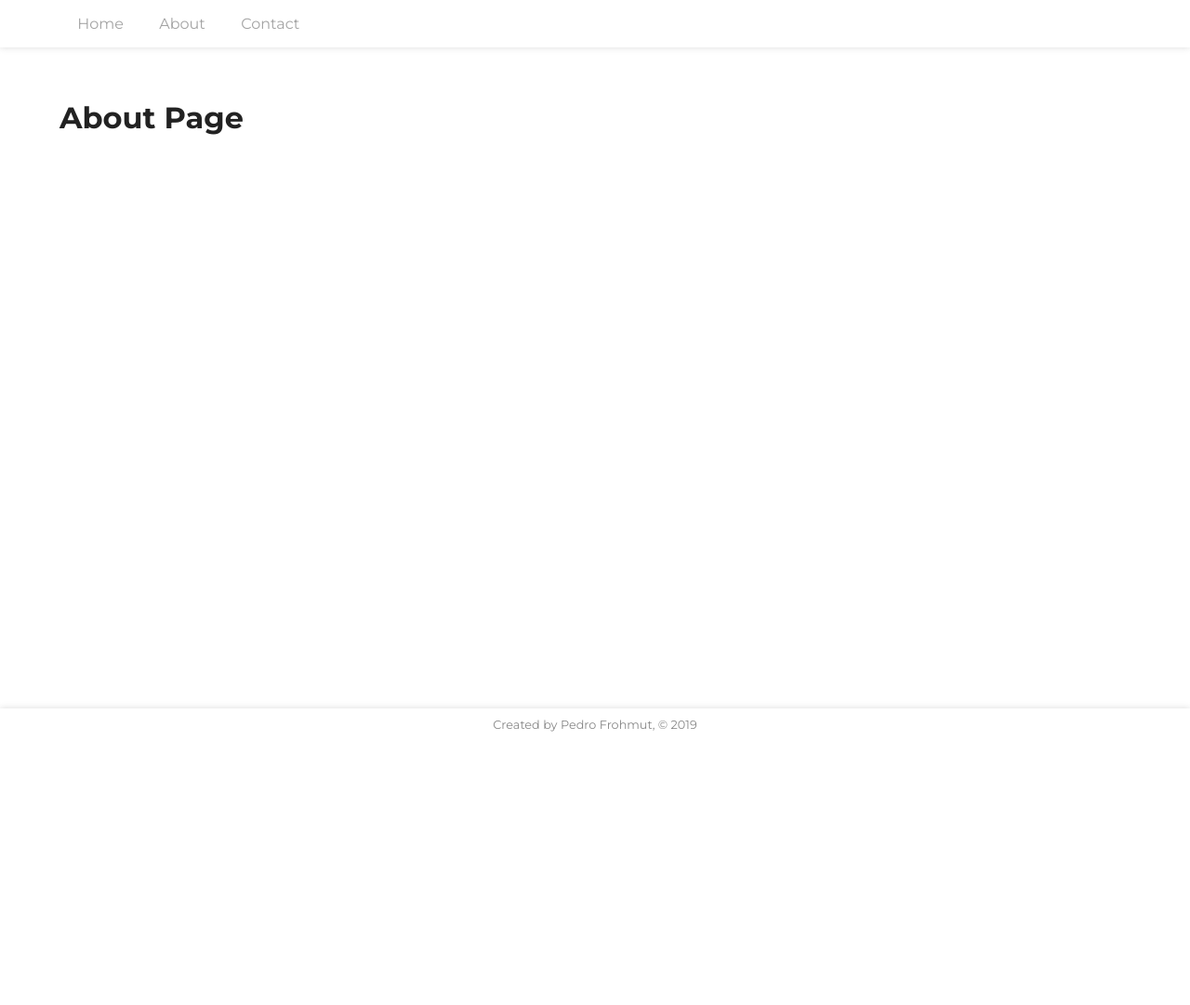
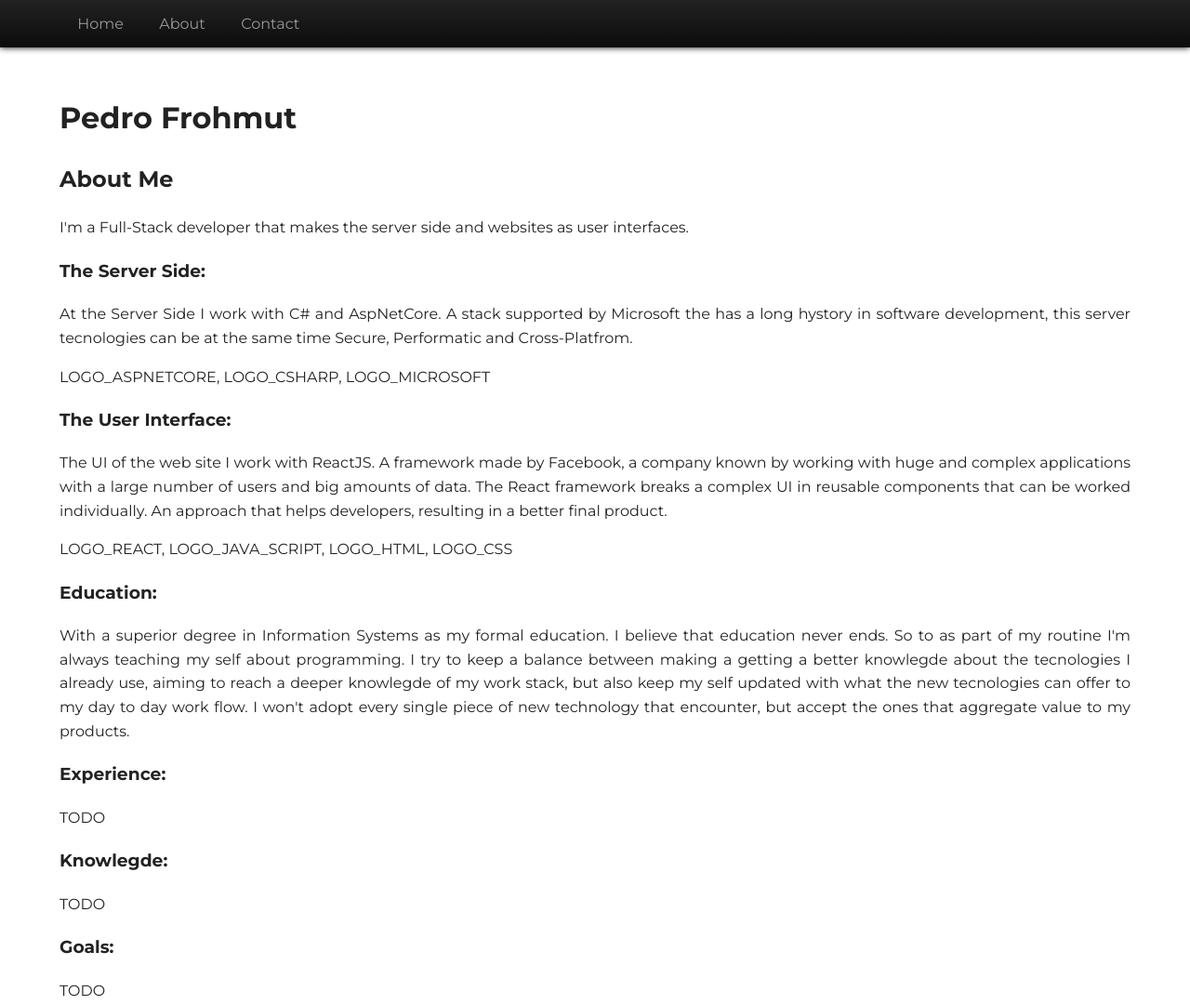
Before and after one commit to pedrofrohmut/pedro-frohmut, a Gatsby site: page /about in a window 1280 px wide. Shown: the top 1081 px of the page at 93% size. Before the commit the page ends 800 px from the top, so only its background shows below. Built offline with nearby package versions, Linux system fonts and the light colour scheme; Gatsby itself is replaced by a stand-in of ours.

Commit message:
About Initial

```diff
--- a/src/components/layout/Header.jsx
+++ b/src/components/layout/Header.jsx
@@ -11,20 +11,16 @@ const HeaderStyled = styled.header`
   width: 100%;
   z-index: 999;
   padding: 0.8rem 0;
-  background: var(--fullWhite);
-  color: var(--grey3);
   font-size: 1rem;
   font-weight: 400;
-  box-shadow: var(--boxShadow);
+  background-color: var(--grey1);
+  background-image: linear-gradient(#00000000, #000000aa);
+  box-shadow: var(--boxShadowDark);
 
   .Container {
     display: flex;
     align-items: center;
     justify-content: space-between;
-  }
-
-  .logo {
-    font-size: 1.3rem;
   }
 
   .nav-toggle {
@@ -41,7 +37,6 @@ const HeaderStyled = styled.header`
     text-align: left;
     top: 100%;
     left: 0;
-    background-color: var(--fullWhite);
     width: 100%;
     opacity: 0;
     transform: scaleY(0);
@@ -71,7 +66,7 @@ const HeaderStyled = styled.header`
   }
 
   a {
-    color: var(--grey3);
+    color: var(--grey7);
     outline: none;
     position: relative;
 
@@ -160,11 +155,6 @@ const Header = () => {
   return (
     <HeaderStyled className="Header">
       <Container className="Container">
-        {/*
-        <Link to="/" className="logo">
-          {title}
-        </Link>
-        */}
         <label htmlFor="nav-toggle" className="nav-toggle-label">
           navigation
         </label>
--- a/src/pages/about/index.js
+++ b/src/pages/about/index.js
@@ -10,7 +10,54 @@ const AboutPage = () => (
   <Layout>
     <AboutPageStyled className="AboutPage">
       <Container>
-        <h1>About Page</h1>
+        <h1>Pedro Frohmut</h1>
+        <h2>About Me</h2>
+        <p>
+          I'm a Full-Stack developer that makes the server side and websites as
+          user interfaces.
+        </p>
+        <h3>The Server Side:</h3>
+        <p>
+          At the Server Side I work with C# and AspNetCore. A stack supported by
+          Microsoft the has a long hystory in software development, this server
+          tecnologies can be at the same time Secure, Performatic and
+          Cross-Platfrom.
+        </p>
+        <div className="logos">
+          LOGO_ASPNETCORE, LOGO_CSHARP, LOGO_MICROSOFT
+        </div>
+        <h3>The User Interface:</h3>
+        <p>
+          The UI of the web site I work with ReactJS. A framework made by
+          Facebook, a company known by working with huge and complex
+          applications with a large number of users and big amounts of data. The
+          React framework breaks a complex UI in reusable components that can be
+          worked individually. An approach that helps developers, resulting in a
+          better final product.
+        </p>
+        <div className="logos">
+          LOGO_REACT, LOGO_JAVA_SCRIPT, LOGO_HTML, LOGO_CSS
+        </div>
+        <h3>Education:</h3>
+        <p>
+          With a superior degree in Information Systems as my formal education.
+          I believe that education never ends. So to as part of my routine I'm
+          always teaching my self about programming. I try to keep a balance
+          between making a getting a better knowlegde about the tecnologies I
+          already use, aiming to reach a deeper knowlegde of my work stack, but
+          also keep my self updated with what the new tecnologies can offer to
+          my day to day work flow. I won't adopt every single piece of new
+          technology that encounter, but accept the ones that aggregate value to
+          my products.
+        </p>
+        <h3>Experience:</h3>
+        <p>TODO</p>
+        <h3>Knowlegde:</h3>
+        <p>TODO</p>
+        <h3>Goals:</h3>
+        <p>TODO</p>
+        <h3>Interests:</h3>
+        <p>TODO</p>
       </Container>
     </AboutPageStyled>
   </Layout>
--- a/src/styles/index.css
+++ b/src/styles/index.css
@@ -45,6 +45,7 @@
   --dimmedBlack9: rgba(0, 0, 0, 0.9);
 
   --boxShadow: 0px 0px 7px rgba(200, 200, 200, 0.65);
+  --boxShadowDark: 0px 0px 7px rgba(0, 0, 0, 1);
   --boxShadowCard: 2px 2px 5px rgba(127, 127, 127, 0.4);
   --boxShadowSmallUnderline: 0 0.15rem 0 -1px #aaa;
   --boxShadowLightUnderline: 0 0.25em 0 -1px #eee;
```
